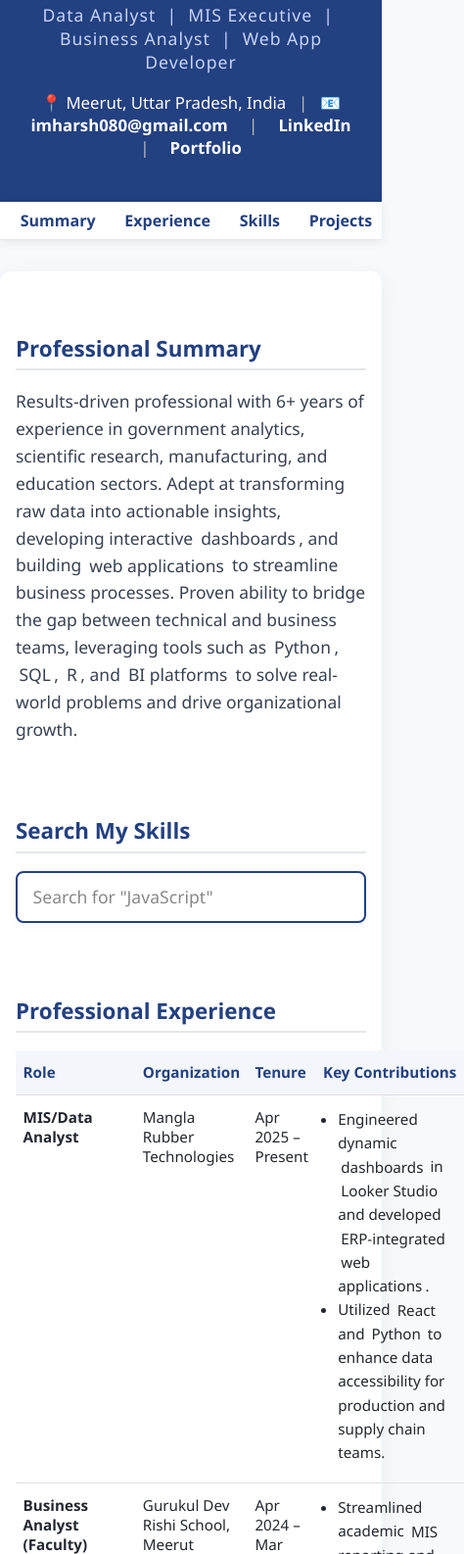
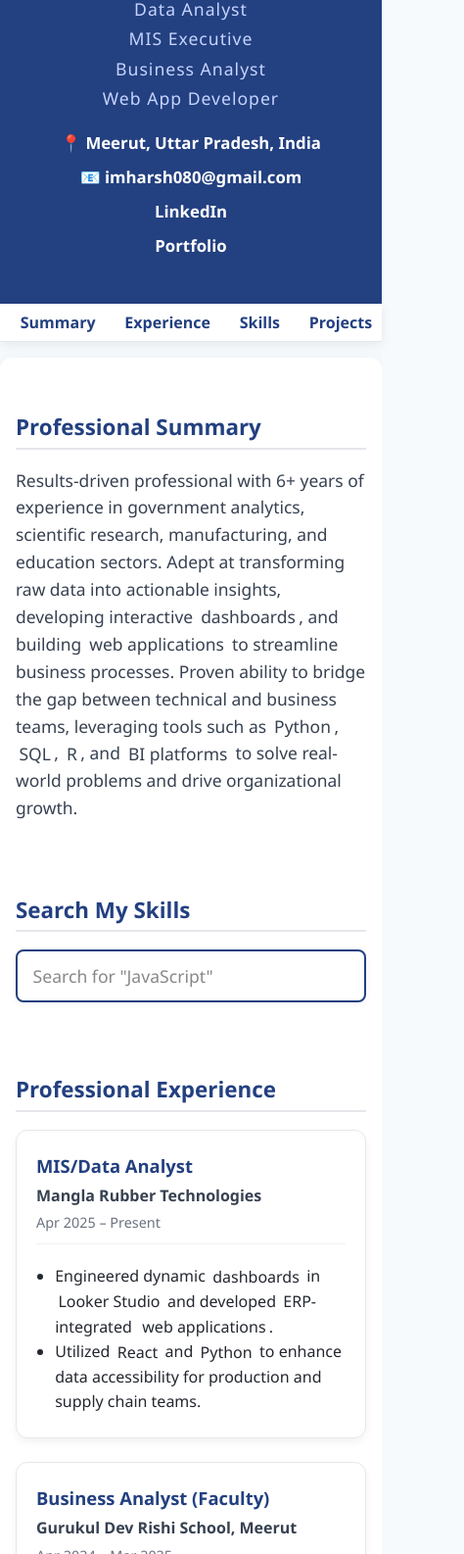
Before and after one commit to Imharsh08/HarshKashyap.github.io, a plain HTML site: page index.html in a window 390 px wide. Shown: the part 98-1684 px from the top of the page at 98% size, 474 px wide, since content can reach past the window. Drawn offline with Linux system fonts and the light colour scheme.

Commit message:
Update index.html

```diff
--- a/index.html
+++ b/index.html
@@ -7,7 +7,7 @@
   <style>
     html {
       scroll-behavior: smooth;
-      scroll-padding-top: 80px; /* Adjust based on nav height */
+      scroll-padding-top: 70px; /* Adjust based on nav height */
     }
     body {
       font-family: 'Segoe UI', 'Roboto', Arial, sans-serif;
@@ -32,11 +32,13 @@
       color: #c6d4ff;
       margin-bottom: 1em;
       letter-spacing: 1px;
+      line-height: 1.5;
     }
     .contact {
       font-size: 1.05em;
       margin-bottom: 1.2em;
       text-align: center;
+      line-height: 1.8;
     }
     .contact a {
       color: #fff;
@@ -44,7 +46,7 @@
       font-weight: 600;
       margin: 0 0.5em;
     }
-    .contact .divider {
+    .contact .divider, .subtitle .divider {
       color: #bdbdbd;
       margin: 0 0.5em;
     }
@@ -113,10 +115,14 @@
       padding: 0;
       line-height: 1.6;
     }
+    .badge-list {
+        display: flex;
+        flex-wrap: wrap;
+        gap: 0.5rem;
+    }
     .badge-list img {
       height: 28px;
-      margin: 0.25em 0.4em 0.25em 0;
-      vertical-align: middle;
+      margin: 0;
     }
     .summary {
       font-size: 1.09em;
@@ -189,27 +195,109 @@
         background: #f3f6fa;
      }
 
+    /* --- Mobile Friendliness --- */
     @media (max-width: 768px) {
         html { scroll-padding-top: 60px; }
+
+        header h1 { font-size: 2.1rem; }
+        .subtitle { font-size: 1.1rem; }
+        main {
+            padding: 1.5rem;
+            margin: 1.5rem auto;
+        }
+
         #navbar {
             padding: 0.5rem;
             overflow-x: auto;
             white-space: nowrap;
-            justify-content: flex-start;
-            text-align: left;
+            -webkit-overflow-scrolling: touch;
         }
         #navbar a {
+            display: inline-block;
             margin: 0 0.8rem;
             font-size: 1em;
         }
+
+        /* Responsive Table for Experience Section */
+        #experience table,
+        #experience thead,
+        #experience tbody,
+        #experience th,
+        #experience td,
+        #experience tr {
+            display: block;
+        }
+
+        #experience thead {
+            display: none; /* Hide table headers on mobile */
+        }
+
+        #experience tr {
+            border: 1px solid #e5e7eb;
+            border-radius: 12px;
+            padding: 1.25rem;
+            margin-bottom: 1.5rem;
+            box-shadow: 0 4px 8px rgba(0,0,0,0.05);
+        }
+
+        #experience td {
+            border: none;
+            border-bottom: 0;
+            position: relative;
+            padding: 0.2rem 0;
+            text-align: left; /* Reset text-align for card layout */
+        }
+
+        #experience td::before {
+            display: none; /* Remove the old label style */
+        }
+
+        /* Style each cell as part of the card */
+        #experience td[data-label="Role"] {
+            font-size: 1.15em;
+            font-weight: 700;
+            color: #234080;
+            padding-bottom: 0.25rem;
+        }
+
+        #experience td[data-label="Organization"] {
+            font-weight: 600;
+            color: #374151;
+            padding-bottom: 0.25rem;
+        }
+
+        #experience td[data-label="Tenure"] {
+            font-size: 0.9em;
+            color: #6b7280;
+            padding-bottom: 0.75rem;
+            margin-bottom: 0.75rem;
+            border-bottom: 1px solid #f0f0f0;
+        }
+
+        #experience td[data-label="Contributions"] {
+            padding-top: 0.5rem;
+        }
+
+        #experience td[data-label="Contributions"] ul {
+            padding-left: 1.2rem;
+            margin: 0;
+        }
     }
 
-    @media (max-width: 600px) {
-      main { padding: 1.5rem 1rem; }
-      header { padding: 1.5rem 1rem; }
-      header h1 { font-size: 2rem; }
-      .subtitle { font-size: 1.1rem; }
-      th, td { font-size: 0.95em; }
+    @media (max-width: 480px) {
+        header { padding: 1.5rem 1rem; }
+        header h1 { font-size: 1.8rem; }
+        .subtitle span.divider { display: none; }
+        .subtitle span { display: block; margin-bottom: 0.25rem; }
+        main { padding: 1rem; margin: 1rem auto; }
+
+        .contact a, .contact .divider {
+            display: block;
+            margin: 0.3rem 0;
+        }
+        .contact .divider {
+            display: none;
+        }
     }
   </style>
 </head>
@@ -217,12 +305,12 @@
   <header>
     <h1>Harsh Kashyap</h1>
     <div class="subtitle">
-      Data Analyst &nbsp;|&nbsp; MIS Executive &nbsp;|&nbsp; Business Analyst &nbsp;|&nbsp; Web App Developer
+      <span>Data Analyst</span> <span class="divider">|</span> <span>MIS Executive</span> <span class="divider">|</span> <span>Business Analyst</span> <span class="divider">|</span> <span>Web App Developer</span>
     </div>
     <div class="contact">
-      📍 Meerut, Uttar Pradesh, India
+      <a href="#">📍 Meerut, Uttar Pradesh, India</a>
       <span class="divider">|</span>
-      📧 <a href="mailto:imharsh080@gmail.com">imharsh080@gmail.com</a>
+      <a href="mailto:imharsh080@gmail.com">📧 imharsh080@gmail.com</a>
       <span class="divider">|</span>
       <a href="https://www.linkedin.com/in/harsh-kashyap-bioinformatics" target="_blank">LinkedIn</a>
       <span class="divider">|</span>
@@ -268,10 +356,10 @@
         </thead>
         <tbody>
           <tr>
-            <td><strong>MIS/Data Analyst</strong></td>
-            <td>Mangla Rubber Technologies</td>
-            <td>Apr 2025 – Present</td>
-            <td>
+            <td data-label="Role"><strong>MIS/Data Analyst</strong></td>
+            <td data-label="Organization">Mangla Rubber Technologies</td>
+            <td data-label="Tenure">Apr 2025 – Present</td>
+            <td data-label="Contributions">
                 <ul>
                     <li>Engineered dynamic <span class="skill-keyword">dashboards</span> in <span class="skill-keyword">Looker Studio</span> and developed <span class="skill-keyword">ERP-integrated</span> <span class="skill-keyword">web applications</span>.</li>
                     <li>Utilized <span class="skill-keyword">React</span> and <span class="skill-keyword">Python</span> to enhance data accessibility for production and supply chain teams.</li>
@@ -279,10 +367,10 @@
             </td>
           </tr>
           <tr>
-            <td><strong>Business Analyst (Faculty)</strong></td>
-            <td>Gurukul Dev Rishi School, Meerut</td>
-            <td>Apr 2024 – Mar 2025</td>
-            <td>
+            <td data-label="Role"><strong>Business Analyst (Faculty)</strong></td>
+            <td data-label="Organization">Gurukul Dev Rishi School, Meerut</td>
+            <td data-label="Tenure">Apr 2024 – Mar 2025</td>
+            <td data-label="Contributions">
                 <ul>
                     <li>Streamlined academic <span class="skill-keyword">MIS</span> reporting and data management processes.</li>
                     <li>Led the documentation and data strategy for a successful CBSE affiliation.</li>
@@ -290,10 +378,10 @@
             </td>
           </tr>
           <tr>
-            <td><strong>Area Sales Manager</strong><br><em>(Concurrent Role)</em></td>
-            <td>K12 Techno Services Pvt. Ltd.</td>
-            <td>Jul 2021 – Sep 2022</td>
-            <td>
+            <td data-label="Role"><strong>Area Sales Manager</strong><br><em>(Concurrent Role)</em></td>
+            <td data-label="Organization">K12 Techno Services Pvt. Ltd.</td>
+            <td data-label="Tenure">Jul 2021 – Sep 2022</td>
+            <td data-label="Contributions">
                  <ul>
                     <li>Analyzed regional sales data to identify key growth opportunities.</li>
                     <li>Contributed to a 15% improvement in client engagement strategies through data-driven insights.</li>
@@ -301,10 +389,10 @@
             </td>
           </tr>
            <tr>
-            <td><strong>Data Analyst</strong></td>
-            <td>Dept. of Excise, Uttar Pradesh</td>
-            <td>Apr 2020 – Mar 2024</td>
-            <td>
+            <td data-label="Role"><strong>Data Analyst</strong></td>
+            <td data-label="Organization">Dept. of Excise, Uttar Pradesh</td>
+            <td data-label="Tenure">Apr 2020 – Mar 2024</td>
+            <td data-label="Contributions">
                 <ul>
                     <li>Led <span class="skill-keyword">data analysis</span> for state-wide sales operations.</li>
                     <li>Developed automated reports using <span class="skill-keyword">SQL</span> and advanced <span class="skill-keyword">Excel</span>, improving reporting transparency by 85%.</li>
@@ -312,10 +400,10 @@
             </td>
           </tr>
           <tr>
-            <td><strong>Database Administrator</strong></td>
-            <td>Simbhaoli Sugars Ltd.</td>
-            <td>Apr 2019 – Mar 2020</td>
-            <td>
+            <td data-label="Role"><strong>Database Administrator</strong></td>
+            <td data-label="Organization">Simbhaoli Sugars Ltd.</td>
+            <td data-label="Tenure">Apr 2019 – Mar 2020</td>
+            <td data-label="Contributions">
                 <ul>
                     <li>Managed and maintained <span class="skill-keyword">ERP</span>-linked <span class="skill-keyword">SQL</span> databases for a large-scale manufacturing unit.</li>
                     <li>Generated regular <span class="skill-keyword">business intelligence</span> reports to support management decisions.</li>
```
